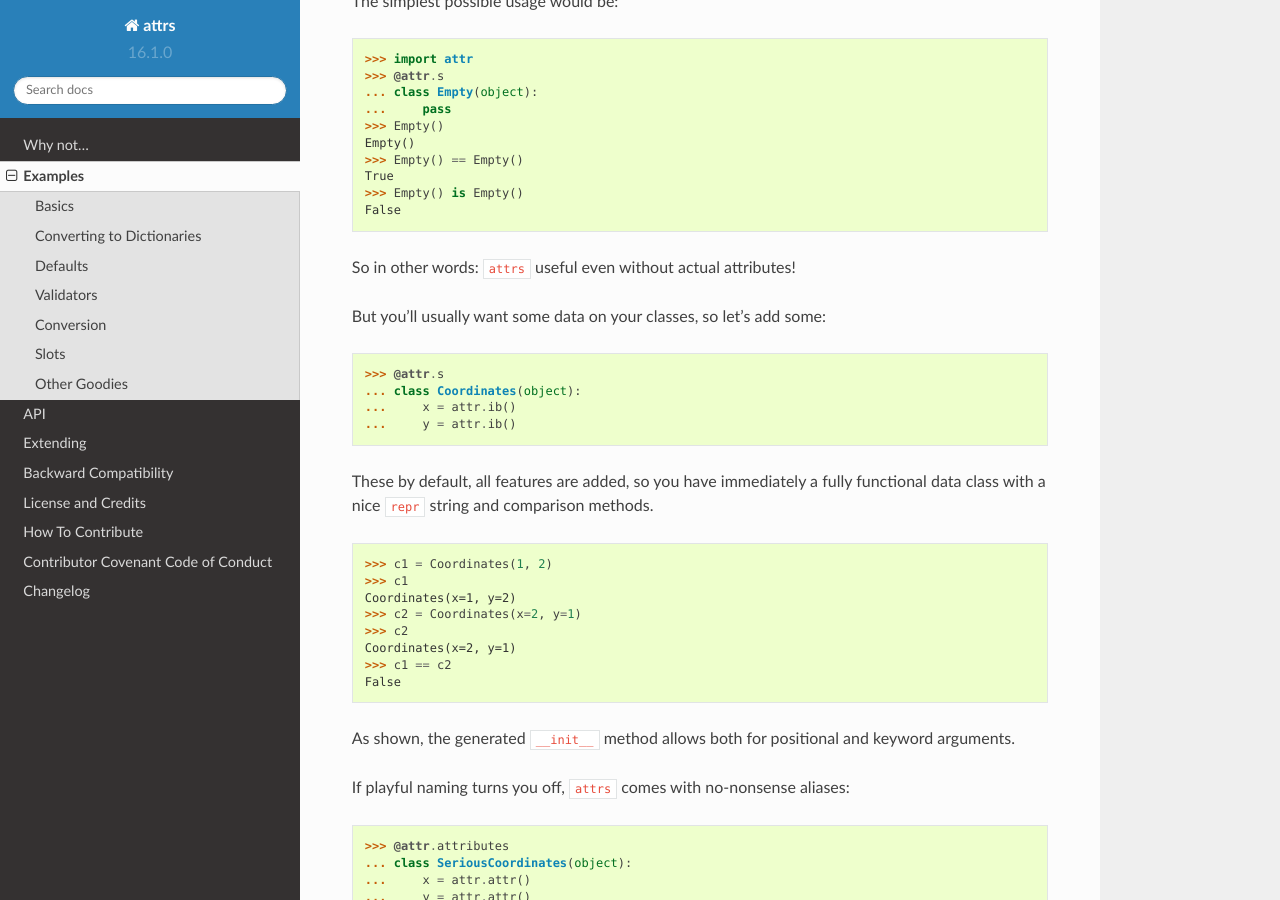
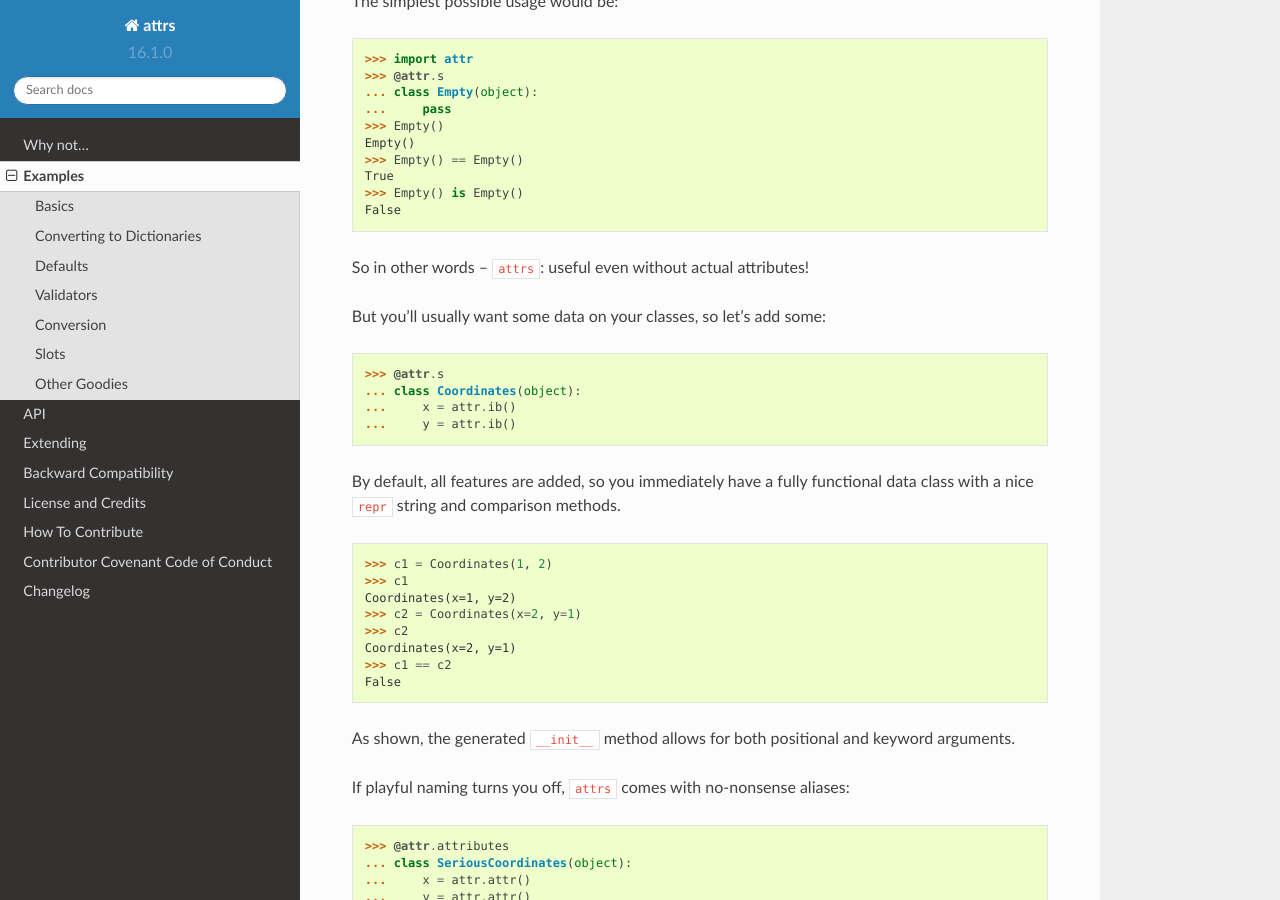
Before and after one commit to python-attrs/attrs, a Sphinx documentation site: the page built from docs/examples.rst, in a window 1280 px wide and 900 px high, scrolled down 226 px. Built offline with Sphinx 7.4.7 and the Read the Docs theme 2.0.0, drawn with Linux system fonts in a browser that asks for light colours; some of the changed text lies outside the part shown.

Commit message:
Copyediting

```diff
--- a/docs/examples.rst
+++ b/docs/examples.rst
@@ -22,7 +22,7 @@ The simplest possible usage would be:
    >>> Empty() is Empty()
    False
 
-So in other words: ``attrs`` useful even without actual attributes!
+So in other words -- ``attrs``: useful even without actual attributes!
 
 But you'll usually want some data on your classes, so let's add some:
 
@@ -33,7 +33,7 @@ But you'll usually want some data on your classes, so let's add some:
    ...     x = attr.ib()
    ...     y = attr.ib()
 
-These by default, all features are added, so you have immediately a fully functional data class with a nice ``repr`` string and comparison methods.
+By default, all features are added, so you immediately have a fully functional data class with a nice ``repr`` string and comparison methods.
 
 .. doctest::
 
@@ -46,7 +46,7 @@ These by default, all features are added, so you have immediately a fully functi
    >>> c1 == c2
    False
 
-As shown, the generated ``__init__`` method allows both for positional and keyword arguments.
+As shown, the generated ``__init__`` method allows for both positional and keyword arguments.
 
 If playful naming turns you off, ``attrs`` comes with no-nonsense aliases:
 
@@ -283,7 +283,7 @@ Since the validator runs *after* the instance is initialized, you can refer to o
       ...
    ValueError: 'x' has to be smaller than 'y'!
 
-``attrs`` won't intercept your changes to those attributes but you can always call :func:`attr.validate` on any instance to verify, that it's still valid:
+``attrs`` won't intercept your changes to those attributes but you can always call :func:`attr.validate` on any instance to verify that it's still valid:
 
 .. doctest::
 
```
Also changed, not shown: other parts of docs/examples.rst (+2 -2 lines).
